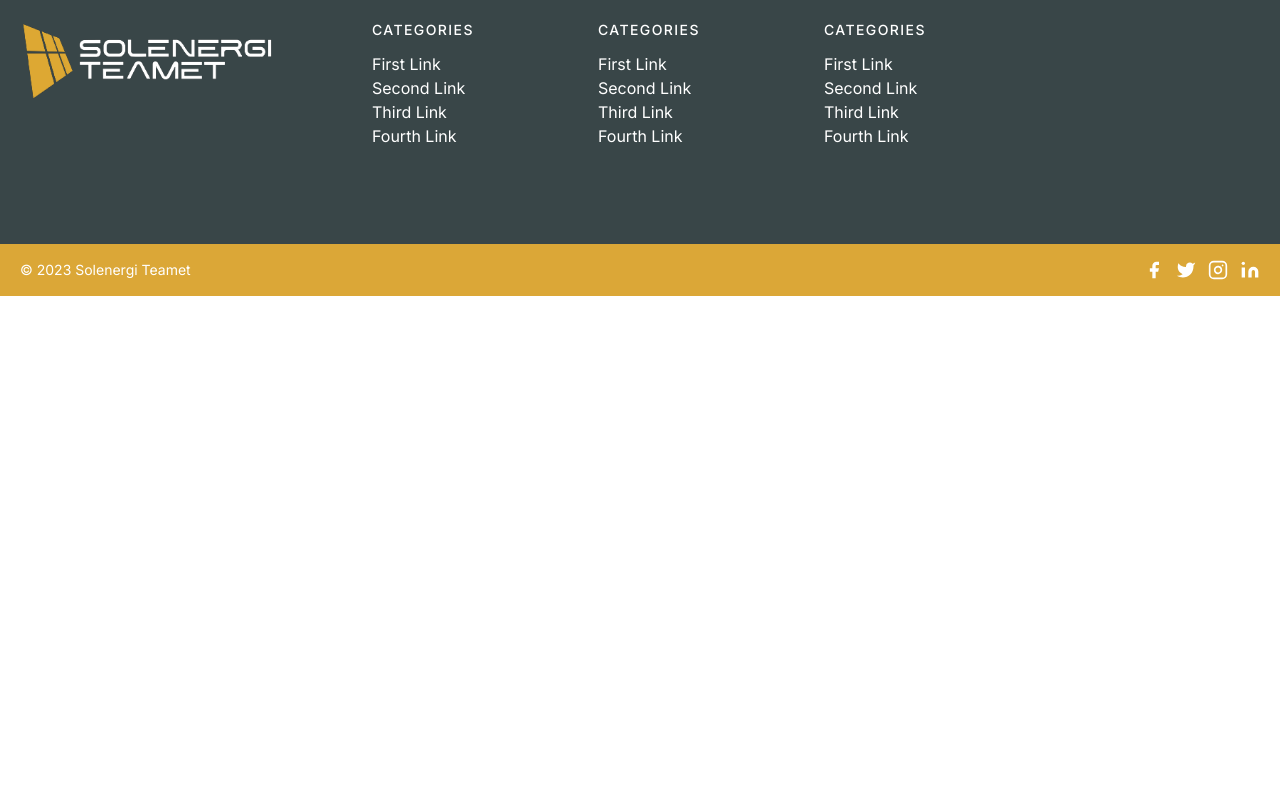
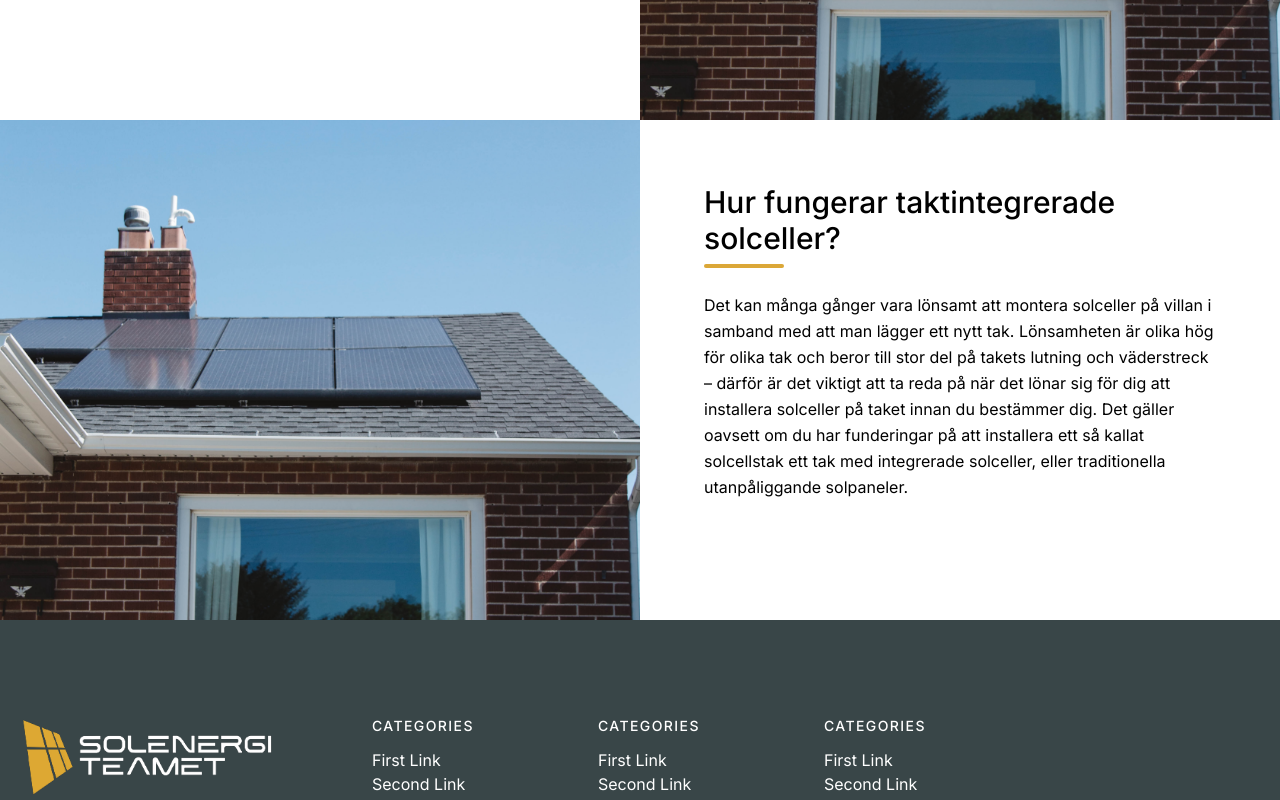
Before and after one commit to Jojaah12/solenergiteamet, a Next.js app: page /takbyte in a window 1280 px wide. Shown: the part 980-1780 px from the top of the page. Before the commit the page ends 1276 px from the top, so only its background shows below. Built offline with nearby package versions, Linux system fonts and the light colour scheme.

Commit message:
fixed padding and hight

```diff
--- a/app/takbyte/page.tsx
+++ b/app/takbyte/page.tsx
@@ -9,7 +9,7 @@ const Takbyte = () => {
         <div className=" h-screen fixed top-0 left-0 w-full object-fit z-[-1]">
           <Image
             className="opacity-16"
-            src="/images/takbyte4.jpg"
+            src="/images/takbyte3.jpg"
             alt="Takbyte"
             layout="fill"
             objectFit="cover"
@@ -41,7 +41,7 @@ const Takbyte = () => {
       {takbyteData.map((article) => (
         <div
           key={article.id}
-          className="text-gray-600 bg-white body-font grid grid-cols-1 lg:grid-cols-2 "
+          className="text-gray-600 bg-white body-font grid grid-cols-1 lg:grid-cols-2 pt-24 "
         >
           <GridContainer>
             <div className="w-full p-16 ">
@@ -66,6 +66,29 @@ const Takbyte = () => {
               objectFit="cover"
             />
           </GridContainer>
+          <GridContainer>
+            <Image
+              className=""
+              src={article.blockImage}
+              alt="Takbyte"
+              layout="fill"
+              objectFit="cover"
+            />
+          </GridContainer>
+          <GridContainer>
+            <div className="w-full p-16 ">
+              <h1 className="sm:text-3xl text-2xl font-medium title-font mb-2 text-black">
+                {article.blockTitle}
+              </h1>
+              <div className="h-1 w-20 bg-[#DBA737] rounded"></div>
+
+              <div className="flex-column mt-6">
+                <p className="w-full leading-relaxed text-black mb-4">
+                  {article.blockText}
+                </p>
+              </div>
+            </div>
+          </GridContainer>
         </div>
       ))}
     </>
--- a/components/GridContainer.tsx
+++ b/components/GridContainer.tsx
@@ -5,7 +5,7 @@ interface GridContainerProps {
 }
 function GridContainer({ children }: GridContainerProps) {
   return (
-    <div className=" flex flex-wrap overflow-hidden w-fill h-[400px] relative">
+    <div className=" flex flex-wrap overflow-hidden w-fill h-[500px] relative">
       {children}
     </div>
   );
```
